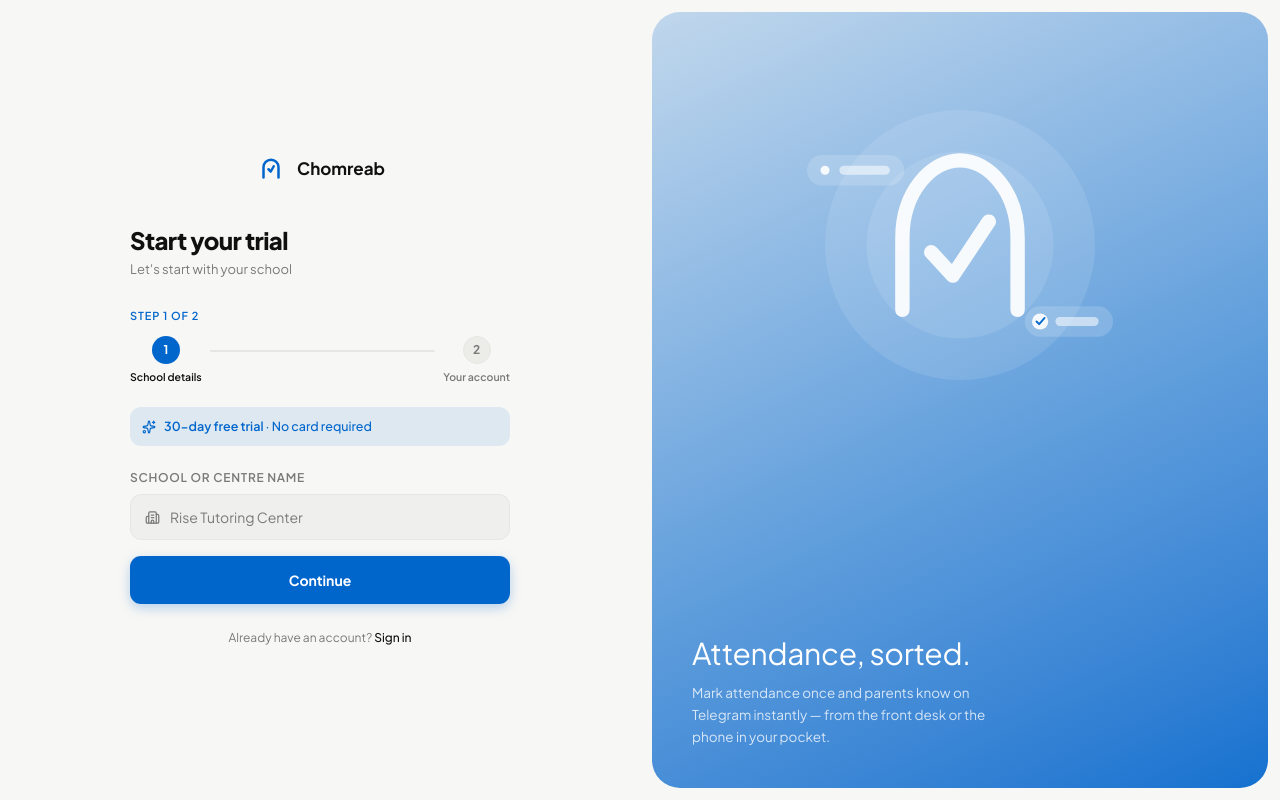
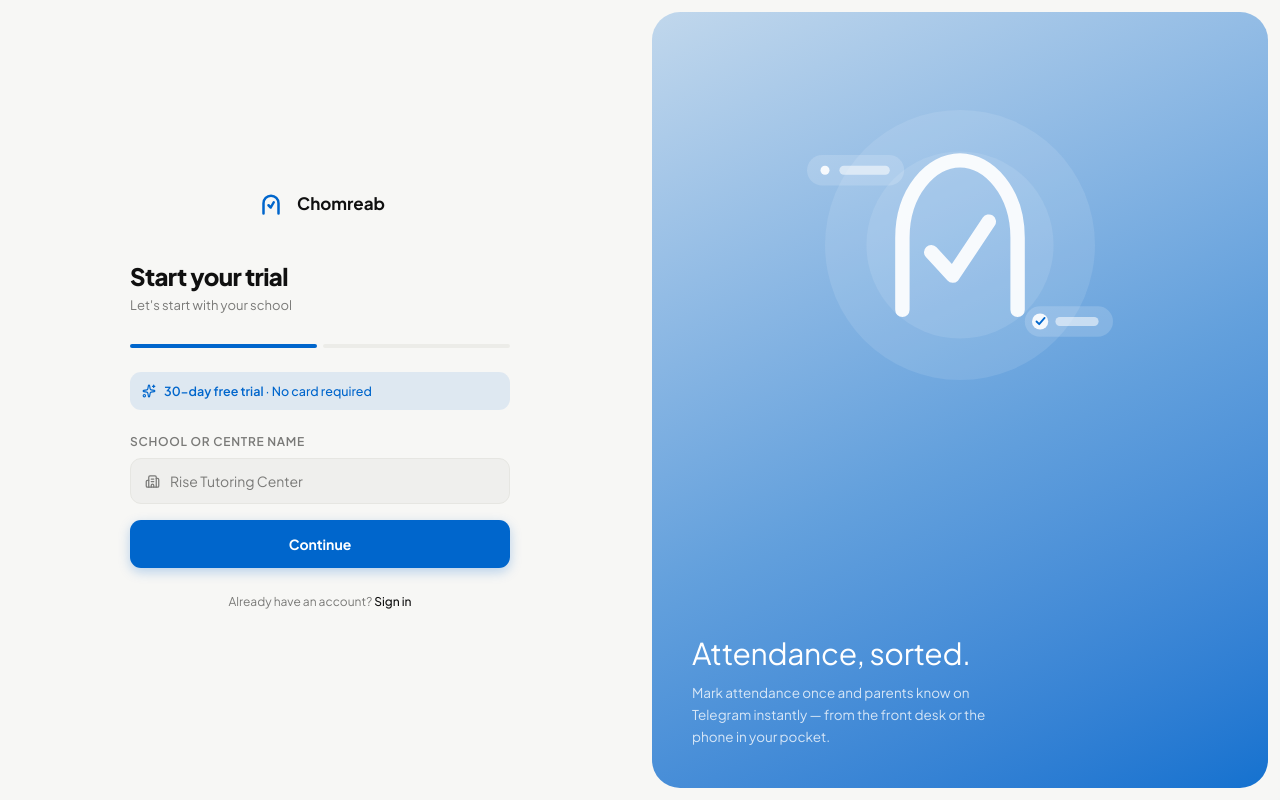
Before and after one commit to itsnang/chomreab-admin-portal, a Next.js app: page /signup in a window 1280 px wide. Built offline with nearby package versions, Linux system fonts and the light colour scheme.

Commit message:
fix(auth): simplify the stepper to a plain progress bar
Numbered circles + step labels + "Step X of Y" was more than this
2-step form needs. Replaced with a plain two-segment bar (filled
per step reached) — the trial badge stays as-is.

```diff
--- a/src/features/auth/components/auth-stepper.tsx
+++ b/src/features/auth/components/auth-stepper.tsx
@@ -1,11 +1,7 @@
-import { Check } from 'lucide-react'
 import { cn } from '@/lib/utils'
 
-/**
- * Numbered stepper for the sign-up wizard — a completed step shows a
- * checkmark and its connecting line fills in, so progress reads at a glance
- * instead of relying only on the "Step X of Y" line.
- */
+/** Plain segmented progress bar for the sign-up wizard — one filled segment
+ *  per step reached, no numbers or labels needed on top of it. */
 export function AuthStepper({
   steps,
   current,
@@ -14,51 +10,13 @@ export function AuthStepper({
   current: number
 }) {
   return (
-    <div className="mb-6" role="group" aria-label={`Step ${current + 1} of ${steps.length}`}>
-      <p className="mb-3 text-[11px] font-semibold tracking-[0.08em] text-primary uppercase">
-        Step {current + 1} of {steps.length}
-      </p>
-      <div className="flex items-start">
-        {steps.map((label, i) => {
-          const done = i < current
-          const active = i === current
-          const reached = done || active
-          return (
-            <div key={label} className={cn('flex items-center', i < steps.length - 1 && 'flex-1')}>
-              <div className="flex flex-col items-center gap-1.5">
-                <div
-                  aria-current={active ? 'step' : undefined}
-                  className={cn(
-                    'flex size-7 shrink-0 items-center justify-center rounded-full text-xs font-bold transition-colors',
-                    reached
-                      ? 'bg-primary text-primary-foreground'
-                      : 'border bg-muted text-muted-foreground'
-                  )}
-                >
-                  {done ? <Check size={13} /> : i + 1}
-                </div>
-                <span
-                  className={cn(
-                    'max-w-[80px] text-center text-[10.5px] leading-tight font-semibold',
-                    reached ? 'text-foreground' : 'text-muted-foreground'
-                  )}
-                >
-                  {label}
-                </span>
-              </div>
-              {i < steps.length - 1 && (
-                <div
-                  className={cn(
-                    'mx-2 h-[2px] flex-1 rounded-full transition-colors',
-                    done ? 'bg-primary' : 'bg-border'
-                  )}
-                  style={{ marginBottom: '18px' }}
-                />
-              )}
-            </div>
-          )
-        })}
-      </div>
+    <div className="mb-6 flex items-center gap-1.5" aria-hidden="true">
+      {steps.map((_, i) => (
+        <span
+          key={i}
+          className={cn('h-1 flex-1 rounded-full transition-colors', i <= current ? 'bg-primary' : 'bg-muted')}
+        />
+      ))}
     </div>
   )
 }
```
